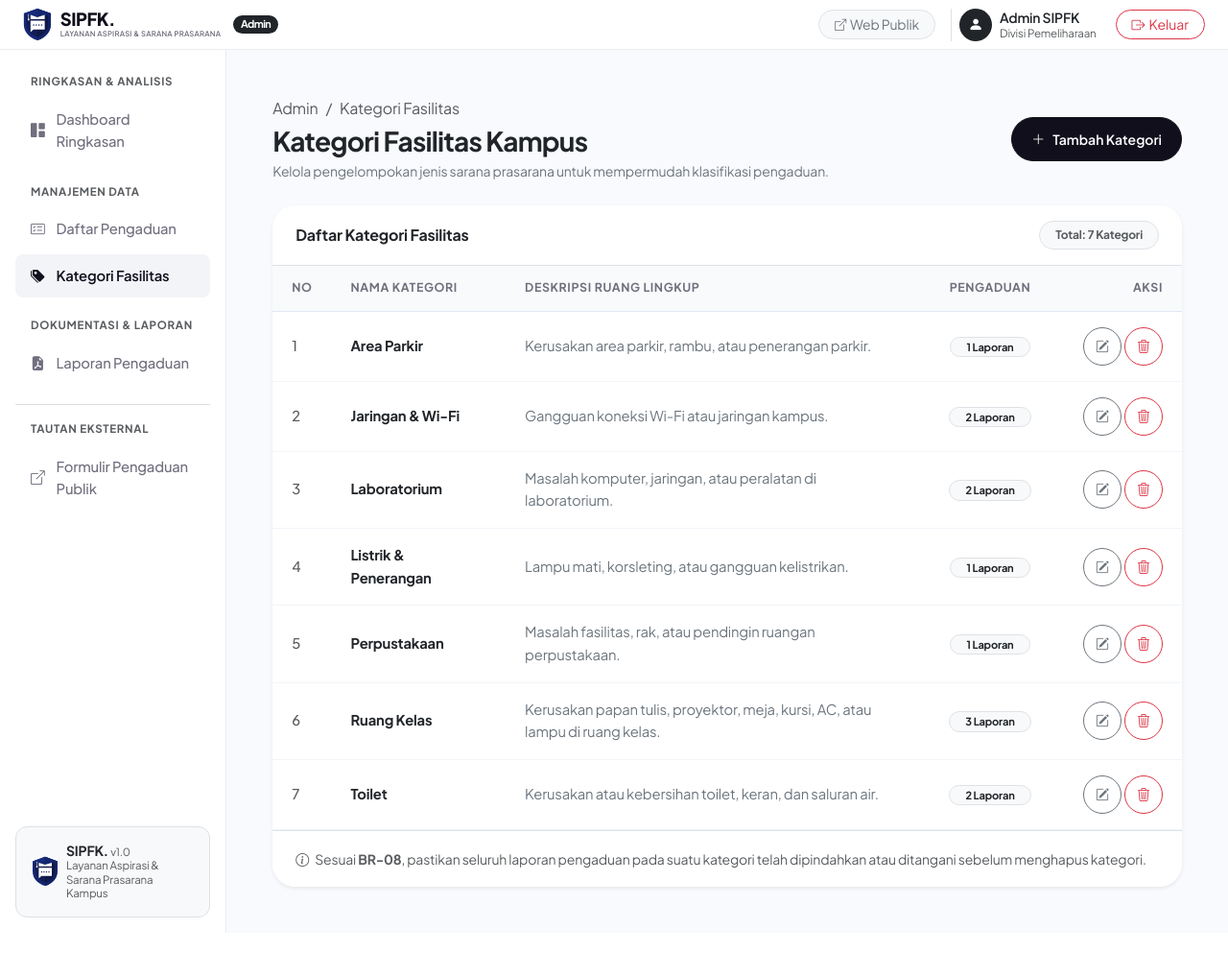
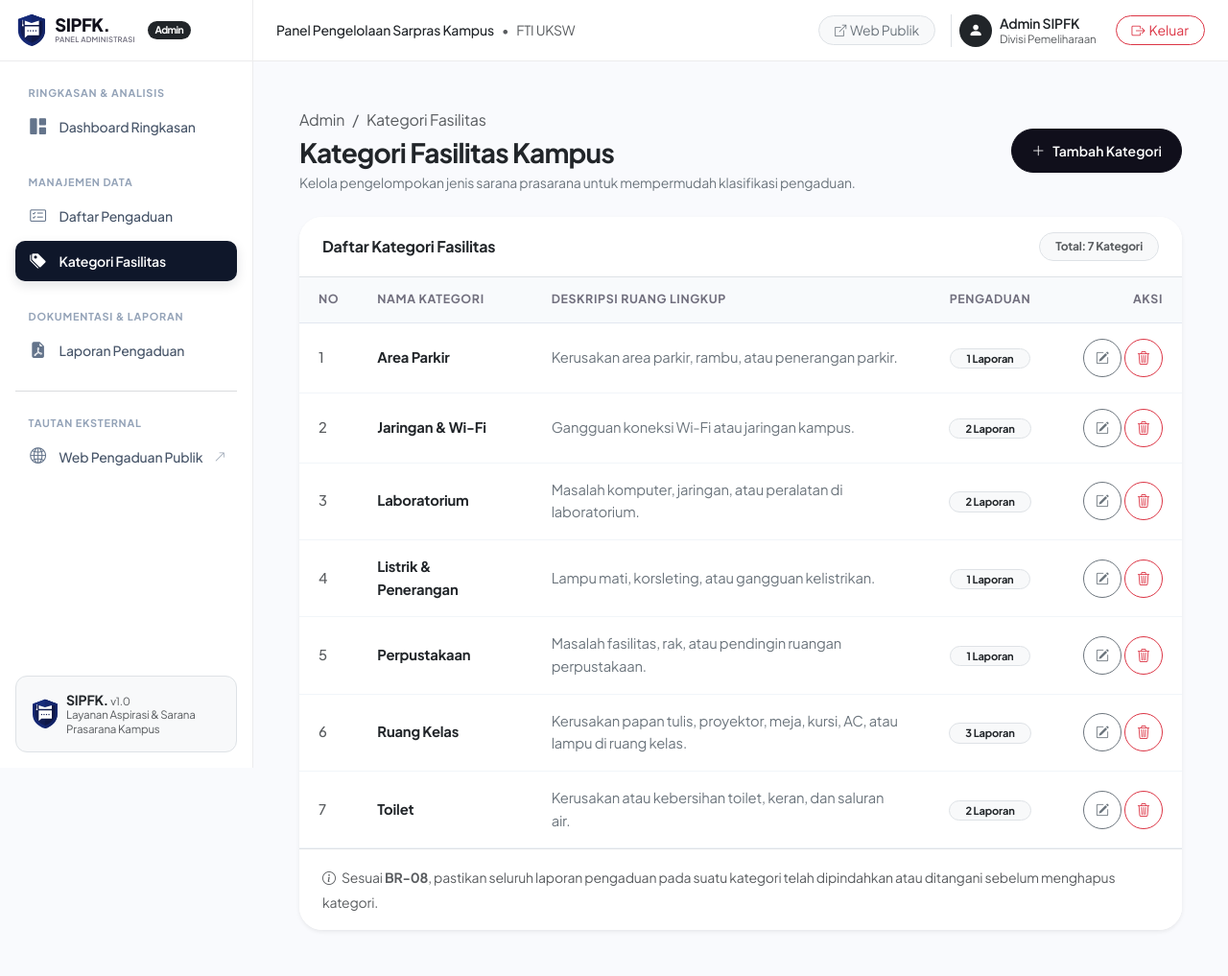
Before and after one commit to hanseliahp/TR-PW-C-Kel5, a Laravel app: page /admin/kategori in a window 1280 px wide. Shown: the whole page at 96% size. Before the commit the page ends 972 px from the top, so only its background shows below. Run offline with Laravel 12, Linux system fonts and the light colour scheme; a user stored in the database is signed in; data comes from the database, SQL or seed files in the repository.

Commit message:
benerin sidebar admin

```diff
--- a/public/css/sipfk-custom.css
+++ b/public/css/sipfk-custom.css
@@ -912,34 +912,82 @@ body {
 
 /* Admin Sidebar Styling (Clean Modern Minimalist) */
 .admin-sidebar-zd {
-    width: 260px;
+    width: 264px;
+    min-width: 264px;
+    max-width: 264px;
+    flex-shrink: 0;
     background-color: #FFFFFF;
     border-right: 1px solid var(--zd-border-light);
-    min-height: calc(100vh - 65px);
+    position: sticky;
+    top: 0;
+    height: 100vh;
+    overflow-y: auto;
     display: flex;
     flex-direction: column;
+}
+.admin-sidebar-header {
+    min-height: 64px;
+    padding: 0.75rem 1.15rem;
+    border-bottom: 1px solid var(--zd-border-light);
+    display: flex;
+    align-items: center;
+    flex-shrink: 0;
+}
+.admin-topbar-zd {
+    min-height: 64px;
+    background: #FFFFFF;
+    border-bottom: 1px solid var(--zd-border-light);
+}
+.sidebar-section-label {
+    font-size: 0.68rem;
+    font-weight: 700;
+    letter-spacing: 0.07em;
+    text-transform: uppercase;
+    color: #94A3B8;
+    padding: 0.5rem 0.85rem 0.35rem;
+    white-space: nowrap;
 }
 .sidebar-link-zd {
     display: flex;
     align-items: center;
     gap: 0.75rem;
-    padding: 0.65rem 1rem;
-    color: var(--zd-text-secondary);
+    padding: 0.625rem 0.85rem;
+    color: #475569;
     font-weight: 500;
-    font-size: 0.925rem;
-    border-radius: var(--radius-sm);
+    font-size: 0.875rem;
+    border-radius: 10px;
     text-decoration: none;
+    white-space: nowrap;
     transition: all 0.15s ease;
     margin-bottom: 0.25rem;
 }
+.sidebar-link-zd i {
+    width: 20px;
+    height: 20px;
+    font-size: 1.05rem;
+    display: inline-flex;
+    align-items: center;
+    justify-content: center;
+    flex-shrink: 0;
+    color: #64748B;
+    line-height: 1;
+    transition: color 0.15s ease;
+}
 .sidebar-link-zd:hover {
-    color: var(--zd-text-main);
-    background-color: var(--zd-bg-subtle);
+    color: #0F172A;
+    background-color: #F1F5F9;
+}
+.sidebar-link-zd:hover i {
+    color: #0F172A;
 }
 .sidebar-link-zd.active {
-    color: var(--zd-text-main);
-    background-color: var(--zd-bg-subtle);
+    color: #FFFFFF;
+    background-color: #0F172A;
     font-weight: 600;
+    box-shadow: 0 4px 12px rgba(15, 23, 42, 0.12);
+}
+.sidebar-link-zd.active i {
+    color: #FFFFFF;
 }
 
 /* Timeline Components */
--- a/resources/views/layouts/admin.blade.php
+++ b/resources/views/layouts/admin.blade.php
@@ -27,17 +27,53 @@
     <!-- Aksesibilitas: Skip Link -->
     <a href="#admin-main-content" class="skip-link">Loncat ke Konten Panel Admin</a>
 
-    <!-- Top Navigation Bar (Zendesk Console Style) -->
-    <header>
-        <nav class="navbar navbar-expand navbar-zendesk sticky-top py-2 px-3 px-md-4" aria-label="Navigasi Atas Admin">
+    <div class="d-flex min-vh-100">
+        <!-- Sidebar Desktop Full-Height Sticky (>= 992px) -->
+        <aside class="admin-sidebar-zd d-none d-lg-flex flex-shrink-0 d-print-none" aria-label="Sidebar Navigasi Desktop">
+            <div class="admin-sidebar-header">
+                <a class="navbar-brand-zd" href="{{ route('admin.dashboard') }}">
+                    <img src="{{ asset('images/logo-sipfk-icon.svg') }}" alt="Logo SIPFK" width="30" height="35" class="brand-logo-shield-sm">
+                    <div class="brand-wordmark">
+                        <span class="brand-wordmark-title" style="font-size: 1.15rem;">SIPFK.</span>
+                        <span class="brand-wordmark-tagline" style="font-size: 0.48rem;">Panel Administrasi</span>
+                    </div>
+                    <span class="badge rounded-pill bg-dark text-white px-2 py-1 ms-1" style="font-size: 0.65rem;">Admin</span>
+                </a>
+            </div>
+            <div class="p-3 flex-grow-1 d-flex flex-column overflow-y-auto">
+                @include('layouts.partials.admin-nav-links')
+            </div>
+        </aside>
+
+        <!-- Sidebar Mobile (Bootstrap Offcanvas < 992px) -->
+        <div class="offcanvas offcanvas-start d-print-none" tabindex="-1" id="adminSidebarOffcanvas" aria-labelledby="adminSidebarOffcanvasLabel" style="width: 280px;">
+            <div class="offcanvas-header border-bottom py-3">
+                <div class="d-flex align-items-center gap-2">
+                    <img src="{{ asset('images/logo-sipfk-icon.svg') }}" alt="Logo SIPFK" width="30" height="35" class="brand-logo-shield-sm">
+                    <div class="brand-wordmark">
+                        <h5 class="offcanvas-title brand-wordmark-title mb-0" id="adminSidebarOffcanvasLabel" style="font-size: 1.15rem;">SIPFK.</h5>
+                        <span class="brand-wordmark-tagline" style="font-size: 0.5rem;">Menu Navigasi Panel Admin</span>
+                    </div>
+                </div>
+                <button type="button" class="btn-close text-reset" data-bs-dismiss="offcanvas" aria-label="Tutup menu"></button>
+            </div>
+            <div class="offcanvas-body p-3">
+                @include('layouts.partials.admin-nav-links')
+            </div>
+        </div>
+
+        <!-- Kolom Kanan: Topbar (Tidak Sticky) + Area Konten Utama -->
+        <div class="flex-grow-1 d-flex flex-column" style="min-width: 0;">
+            <!-- Top Navigation Bar (Ikut scroll halaman agar sidebar tetap utuh dari atas) -->
+            <header class="d-print-none">
+                <nav class="navbar navbar-expand admin-topbar-zd px-3 px-md-4 py-2" aria-label="Navigasi Atas Admin">
                     <div class="container-fluid px-0">
-                <!-- Hamburger Menu Toggler (Mobile / Tablet < 992px) -->
-                <button class="btn btn-outline-secondary d-lg-none me-2 btn-icon-sm rounded-circle" type="button" data-bs-toggle="offcanvas" data-bs-target="#adminSidebarOffcanvas" aria-controls="adminSidebarOffcanvas" aria-label="Buka navigasi panel">
+                        <!-- Hamburger & Brand Mobile (< 992px) -->
+                        <div class="d-flex align-items-center d-lg-none">
+                            <button class="btn btn-outline-secondary me-2 btn-icon-sm rounded-circle" type="button" data-bs-toggle="offcanvas" data-bs-target="#adminSidebarOffcanvas" aria-controls="adminSidebarOffcanvas" aria-label="Buka navigasi panel">
                                 <i class="bi bi-list fs-5" aria-hidden="true"></i>
                             </button>
-
-                <!-- Brand Admin -->
-                <a class="navbar-brand-zd me-3" href="{{ route('admin.dashboard') }}">
+                            <a class="navbar-brand-zd me-2" href="{{ route('admin.dashboard') }}">
                                 <img src="{{ asset('images/logo-sipfk-icon.svg') }}" alt="Logo SIPFK" width="30" height="35" class="brand-logo-shield-sm">
                                 <div class="brand-wordmark d-none d-sm-flex">
                                     <span class="brand-wordmark-title" style="font-size: 1.15rem;">SIPFK.</span>
@@ -45,6 +81,14 @@
                                 </div>
                                 <span class="badge rounded-pill bg-dark text-white px-2 py-1 ms-1" style="font-size: 0.68rem;">Admin</span>
                             </a>
+                        </div>
+
+                        <!-- Konteks Panel Desktop (>= 992px) -->
+                        <div class="d-none d-lg-flex align-items-center gap-2 text-secondary small">
+                            <span class="fw-medium text-dark">Panel Pengelolaan Sarpras Kampus</span>
+                            <span class="text-muted">&bull;</span>
+                            <span class="text-muted">FTI UKSW</span>
+                        </div>
 
                         <!-- Navigasi Kanan (User & Logout) -->
                         <div class="ms-auto d-flex align-items-center gap-2 gap-md-3">
@@ -76,30 +120,6 @@
                     </div>
                 </nav>
             </header>
-
-    <div class="container-fluid px-0">
-        <div class="d-flex">
-            <!-- Sidebar Desktop (Sticky & Visible at >= 992px) -->
-            <aside class="admin-sidebar-zd d-none d-lg-flex p-3" aria-label="Sidebar Navigasi Desktop">
-                @include('layouts.partials.admin-nav-links')
-            </aside>
-
-            <!-- Sidebar Mobile (Bootstrap Offcanvas < 992px) -->
-            <div class="offcanvas offcanvas-start" tabindex="-1" id="adminSidebarOffcanvas" aria-labelledby="adminSidebarOffcanvasLabel" style="width: 280px;">
-                <div class="offcanvas-header border-bottom py-3">
-                    <div class="d-flex align-items-center gap-2">
-                        <img src="{{ asset('images/logo-sipfk-icon.svg') }}" alt="Logo SIPFK" width="30" height="35" class="brand-logo-shield-sm">
-                        <div class="brand-wordmark">
-                            <h5 class="offcanvas-title brand-wordmark-title mb-0" id="adminSidebarOffcanvasLabel" style="font-size: 1.15rem;">SIPFK.</h5>
-                            <span class="brand-wordmark-tagline" style="font-size: 0.5rem;">Menu Navigasi Panel Admin</span>
-                        </div>
-                    </div>
-                    <button type="button" class="btn-close text-reset" data-bs-dismiss="offcanvas" aria-label="Tutup menu"></button>
-                </div>
-                <div class="offcanvas-body p-3">
-                    @include('layouts.partials.admin-nav-links')
-                </div>
-            </div>
 
             <!-- Area Konten Utama Panel Admin -->
             <main id="admin-main-content" class="flex-grow-1 p-3 p-md-4 p-xl-5" style="min-width: 0;">
--- a/resources/views/layouts/partials/admin-nav-links.blade.php
+++ b/resources/views/layouts/partials/admin-nav-links.blade.php
@@ -4,13 +4,13 @@
 --}}
 
 <div class="d-flex flex-column h-100">
-    <div class="text-uppercase tracking-wider fw-bold text-muted small px-3 py-2" style="font-size: 0.72rem; letter-spacing: 0.06em;">Ringkasan & Analisis</div>
+    <div class="sidebar-section-label">Ringkasan &amp; Analisis</div>
     <a href="{{ route('admin.dashboard') }}" class="sidebar-link-zd {{ request()->routeIs('admin.dashboard') ? 'active' : '' }}">
         <i class="bi bi-grid-1x2-fill"></i>
         <span>Dashboard Ringkasan</span>
     </a>
 
-    <div class="text-uppercase tracking-wider fw-bold text-muted small px-3 pt-3 pb-2" style="font-size: 0.72rem; letter-spacing: 0.06em;">Manajemen Data</div>
+    <div class="sidebar-section-label mt-3">Manajemen Data</div>
     <a href="{{ route('admin.complaints.index') }}" class="sidebar-link-zd {{ request()->routeIs('admin.complaints.*') ? 'active' : '' }}">
         <i class="bi bi-card-checklist"></i>
         <span>Daftar Pengaduan</span>
@@ -20,7 +20,7 @@
         <span>Kategori Fasilitas</span>
     </a>
 
-    <div class="text-uppercase tracking-wider fw-bold text-muted small px-3 pt-3 pb-2" style="font-size: 0.72rem; letter-spacing: 0.06em;">Dokumentasi & Laporan</div>
+    <div class="sidebar-section-label mt-3">Dokumentasi &amp; Laporan</div>
     <a href="{{ route('admin.reports.index') }}" class="sidebar-link-zd {{ request()->routeIs('admin.reports.*') ? 'active' : '' }}">
         <i class="bi bi-file-earmark-pdf-fill"></i>
         <span>Laporan Pengaduan</span>
@@ -28,10 +28,11 @@
 
     <hr class="my-3 text-secondary opacity-25">
 
-    <div class="text-uppercase tracking-wider fw-bold text-muted small px-3 pb-2" style="font-size: 0.72rem; letter-spacing: 0.06em;">Tautan Eksternal</div>
+    <div class="sidebar-section-label">Tautan Eksternal</div>
     <a href="{{ url('/') }}" target="_blank" class="sidebar-link-zd">
-        <i class="bi bi-box-arrow-up-right"></i>
-        <span>Formulir Pengaduan Publik</span>
+        <i class="bi bi-globe2"></i>
+        <span>Web Pengaduan Publik</span>
+        <i class="bi bi-arrow-up-right ms-auto" style="width: auto; font-size: 0.75rem; opacity: 0.65;"></i>
     </a>
 
     <div class="mt-auto pt-4">
```
Lines whose indentation alone changed are shown as unchanged.
